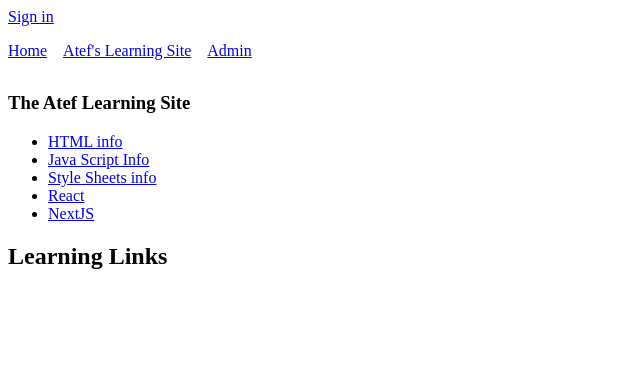
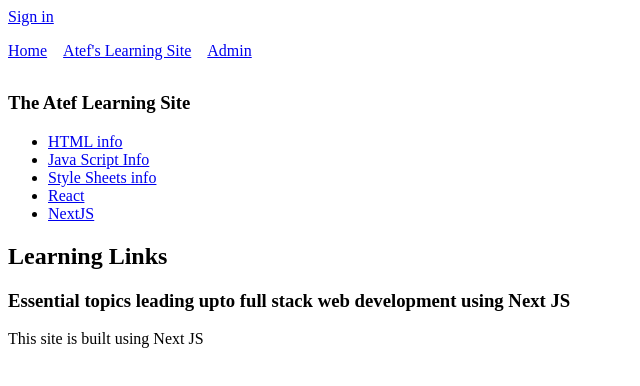
Before and after one commit to dattaray-basab/atef, a Next.js app: page /learn in a window 1280 px wide. Shown: the top 386 px of the page, without its empty margins (0-640 px from the left). Built offline with nearby package versions, Linux system fonts and the light colour scheme; no server answers.

Commit message:
0.9.6: Start adding tailwind styling

```diff
--- a/app/learn/page.tsx
+++ b/app/learn/page.tsx
@@ -1,10 +1,11 @@
 import LearnLayout from "./layout";
-
 
 export default function Learn() {
   return (
-
+    <>
       <h2>Learning Links</h2>
-
+      <h3>Essential topics leading upto full stack web development using Next JS</h3>
+      <p>This site is built using Next JS</p>
+    </>
   );
 }
```
